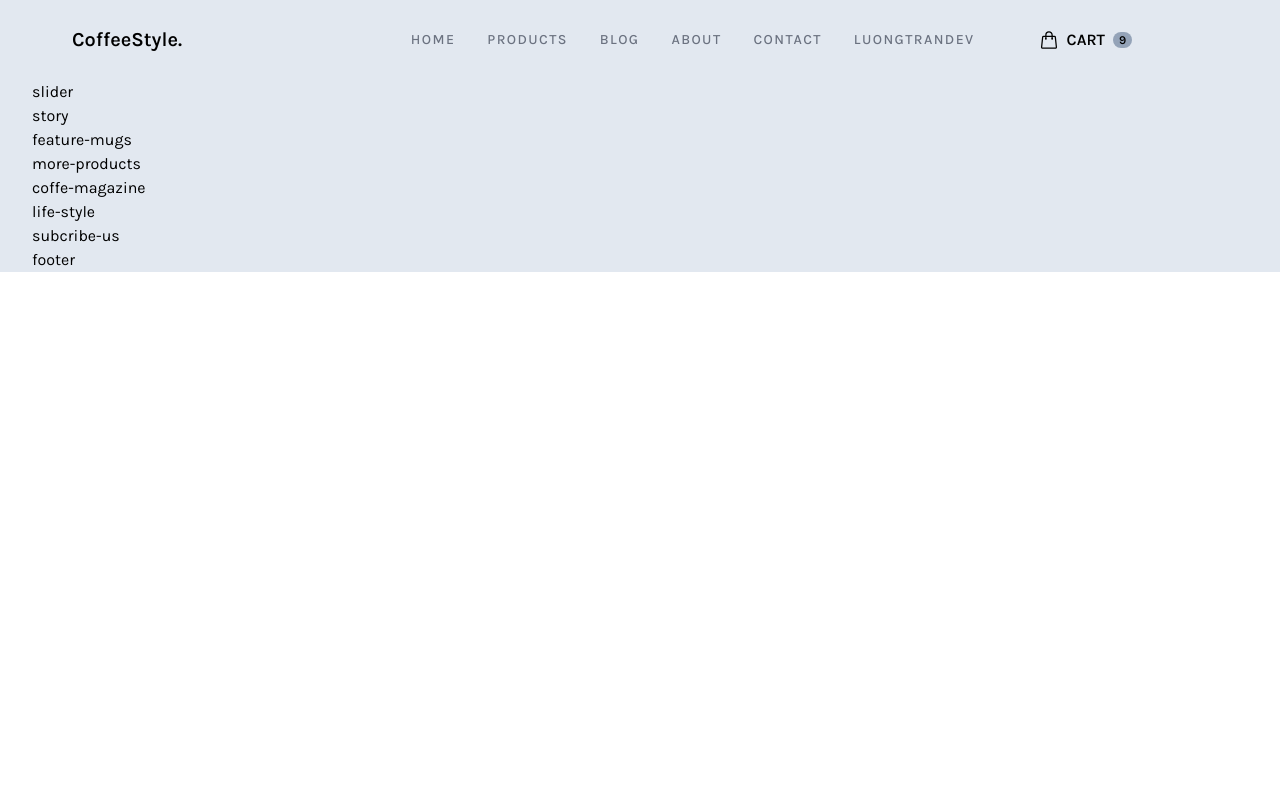
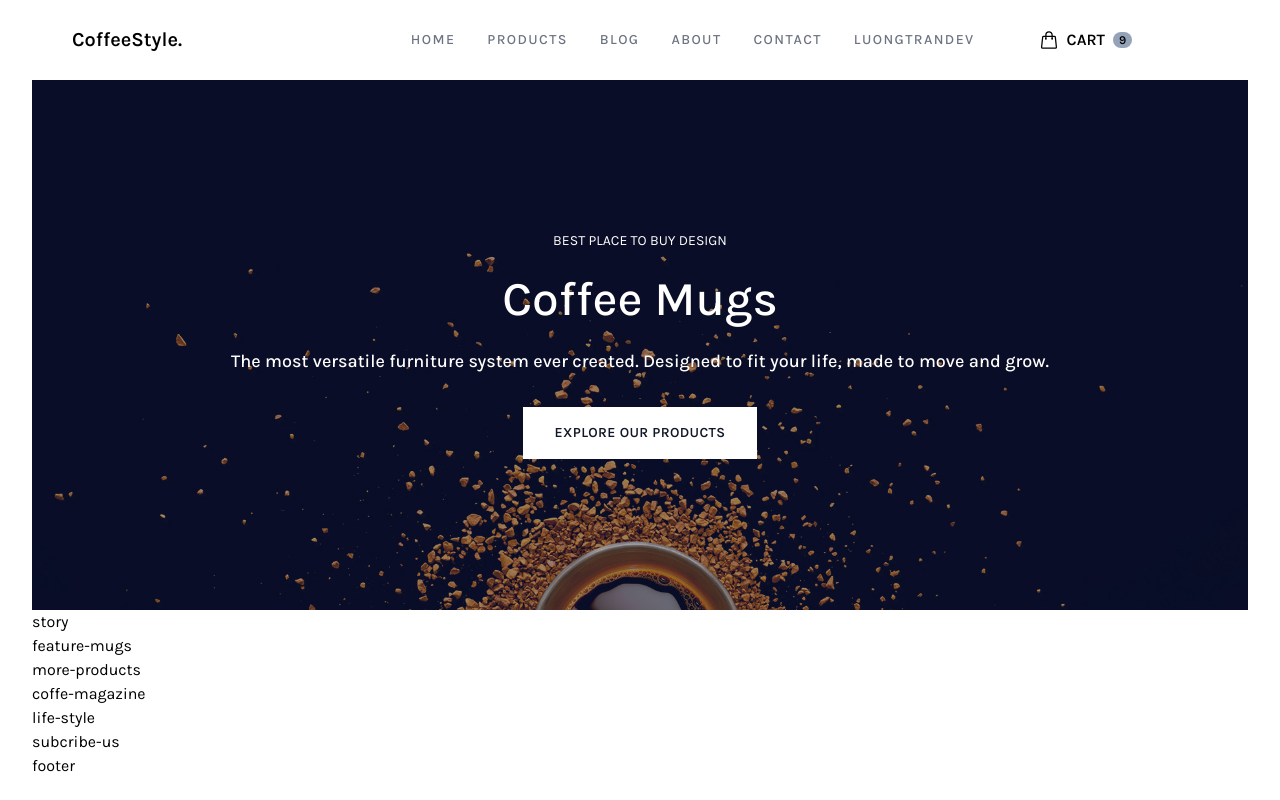
Before and after one commit to luongtran97/tailwindcss-coffee, a website: page public/index.html in a window 1280 px wide. Drawn offline with Linux system fonts and the light colour scheme.

Commit message:
add_slider

```diff
--- a/public/index.html
+++ b/public/index.html
@@ -16,7 +16,7 @@
   <body>
     <div id="root">
       <div
-        class="content-wrapper font-Karla max-w-screen-2xl text-base mx-auto px-8 bg-slate-200"
+        class="content-wrapper font-Karla max-w-screen-2xl text-base mx-auto px-8"
       >
         <header class="py-6 mx-10">
           <nav
@@ -95,7 +95,29 @@
           </nav>
         </header>
         <main>
-          <div class="slider">slider</div>
+          <div
+            class="slider h-[530px] bg-[url('./img/slider.jpg')] bg-cover bg-no-repeat bg-bottom"
+          >
+            <div
+              class="w-full h-full flex justify-center items-center bg-gray-900 bg-opacity-40"
+            >
+              <div class="mx-16 text-white text-center">
+                <div class="text-sm mb-6">BEST PLACE TO BUY DESIGN</div>
+                <div class="font-medium text-5xl mb-6">Coffee Mugs</div>
+                <div class="mb-8 font-medium text-lg">
+                  The most versatile furniture system ever created. Designed to
+                  fit your life, made to move and grow.
+                </div>
+                <div class="flex justify-center">
+                  <div
+                    class="uppercase bg-white text-gray-900 w-max tracking-wide px-8 py-4 text-sm font-semibold cursor-pointer hover:bg-opacity-95"
+                  >
+                    explore our products
+                  </div>
+                </div>
+              </div>
+            </div>
+          </div>
           <div class="story">story</div>
           <div class="feature-mugs">feature-mugs</div>
           <div class="more-products">more-products</div>
--- a/tailwind.config.js
+++ b/tailwind.config.js
@@ -17,6 +17,9 @@ module.exports = {
       },
       animation:{
         slideDown:'slideDown 0.5s ease-in-out'
+      },
+      backgroundImage:{
+        'slider-bg':'url("./img/slider.jpg")'
       }
     },
   },
```
Also changed, not shown: public/img/slider.jpg (added), public/output.css.
